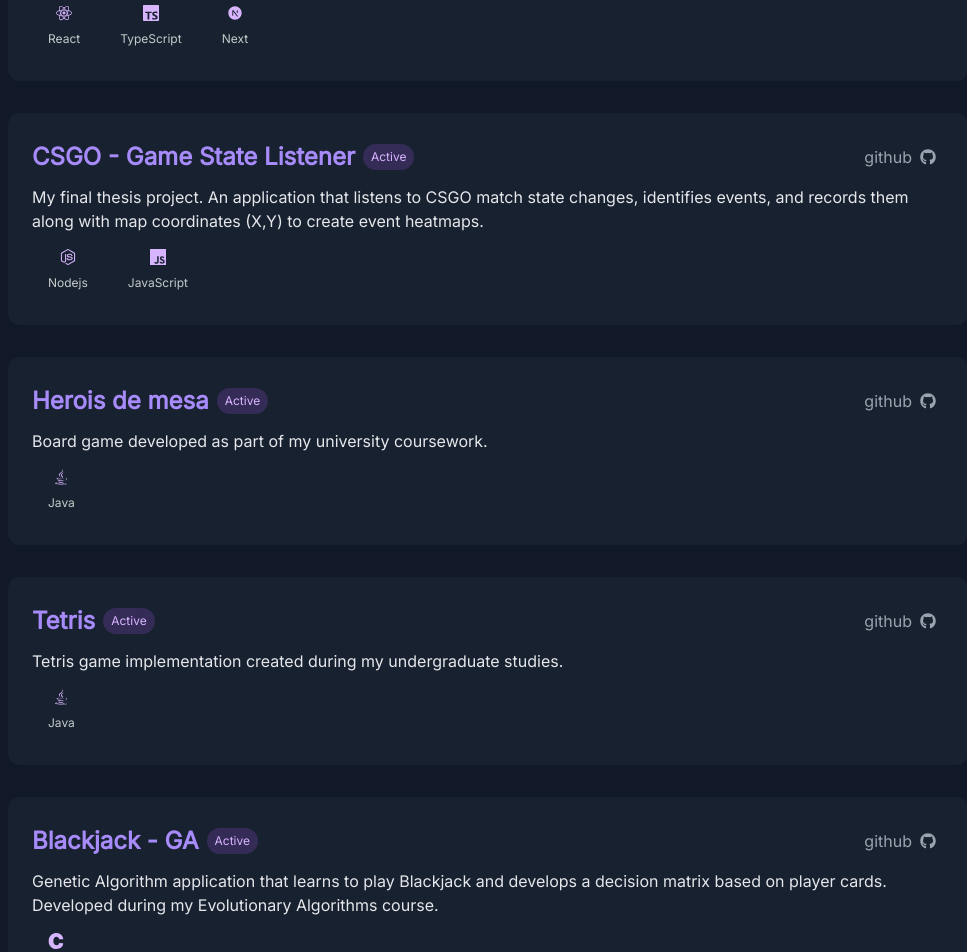
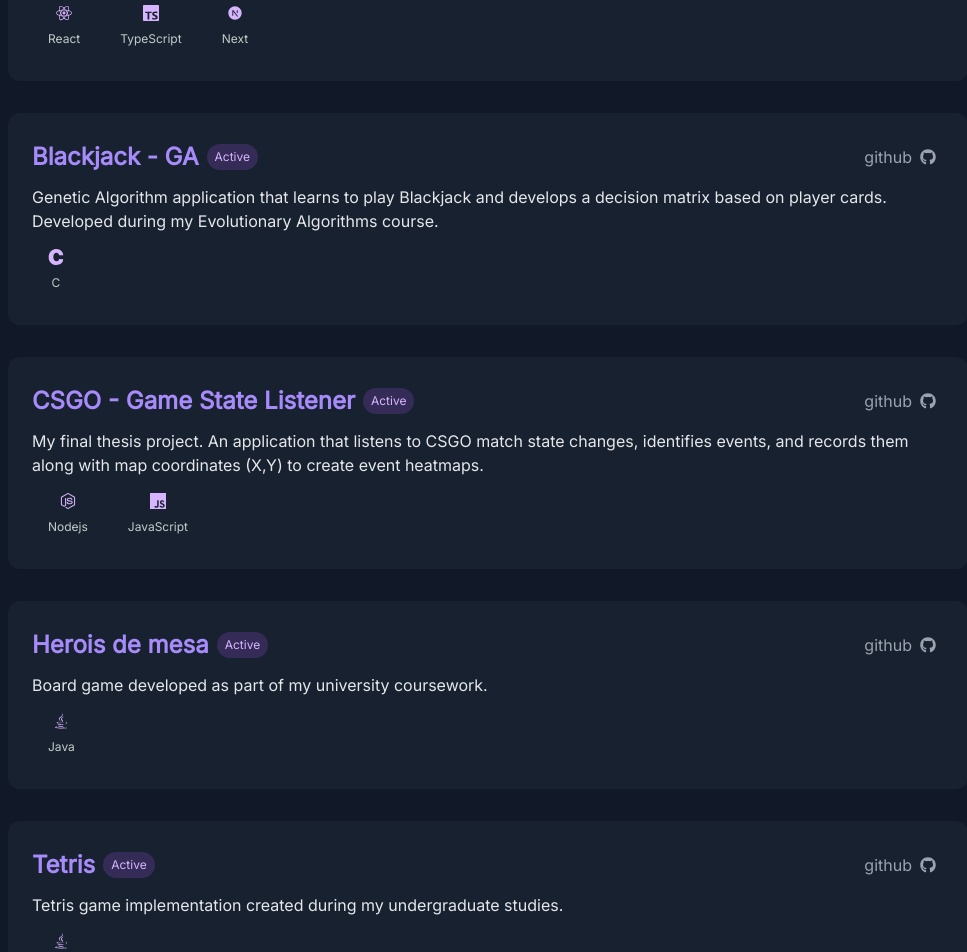
Before and after one commit to daneluzzitiago/port-ago, a Next.js app: page / in a window 1280 px wide. Shown: the part 4540-5492 px from the top of the page, without its empty margins (152-1119 px from the left). Built offline with nearby package versions, Linux system fonts and the light colour scheme.

Commit message:
change projects order

```diff
--- a/components/Projects/projects.ts
+++ b/components/Projects/projects.ts
@@ -32,6 +32,13 @@ export const projects: Project[] = [
     tools: ["React", "TypeScript", "Next"],
   },
   {
+    title: "Blackjack - GA",
+    description:
+      "Genetic Algorithm application that learns to play Blackjack and develops a decision matrix based on player cards. Developed during my Evolutionary Algorithms course.",
+    url: "https://github.com/daneluzzitiago/21_evolutivo",
+    tools: ["C"]
+  },
+  {
     title: "CSGO - Game State Listener",
     description:
       "My final thesis project. An application that listens to CSGO match state changes, identifies events, and records them along with map coordinates (X,Y) to create event heatmaps.",
@@ -50,11 +57,4 @@ export const projects: Project[] = [
     url: "https://github.com/daneluzzitiago/tetris",
     tools: ["Java"]
   },
-  {
-    title: "Blackjack - GA",
-    description:
-      "Genetic Algorithm application that learns to play Blackjack and develops a decision matrix based on player cards. Developed during my Evolutionary Algorithms course.",
-    url: "https://github.com/daneluzzitiago/21_evolutivo",
-    tools: ["C"]
-  },
 ];
```
